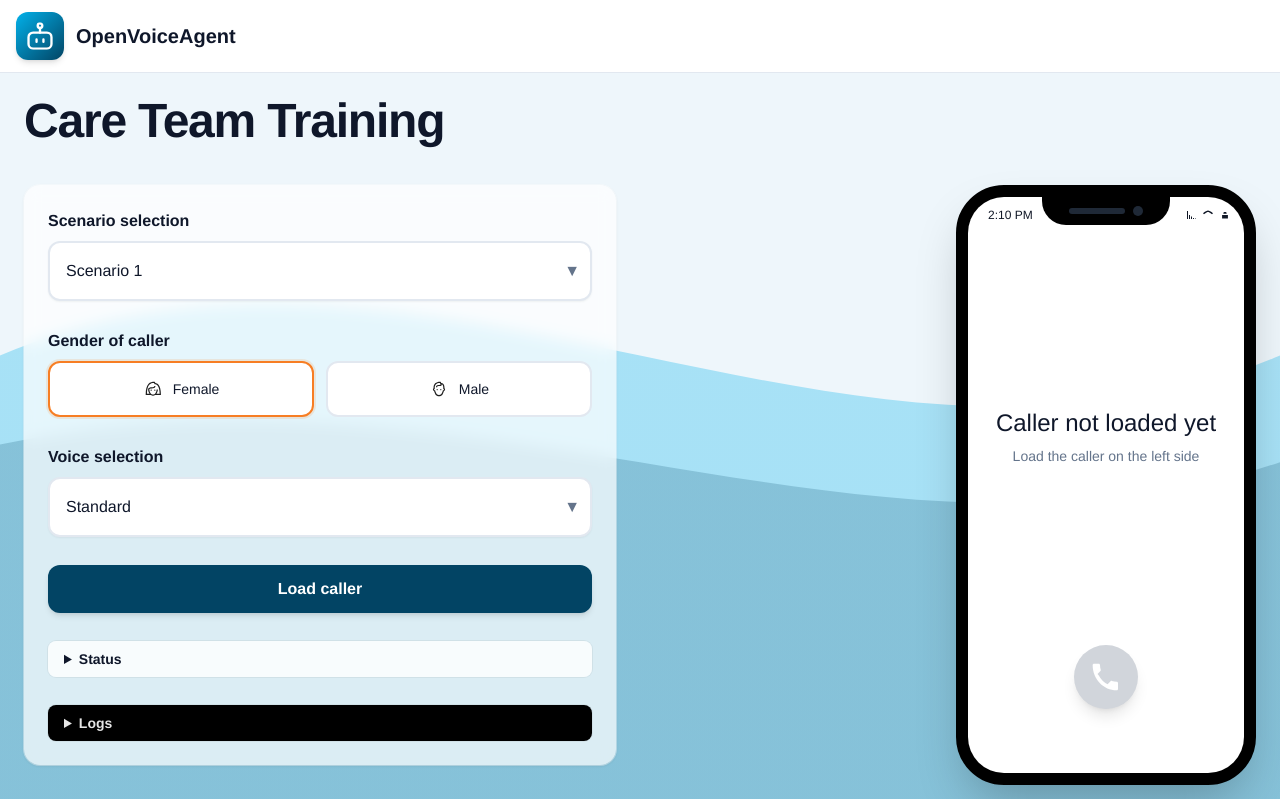
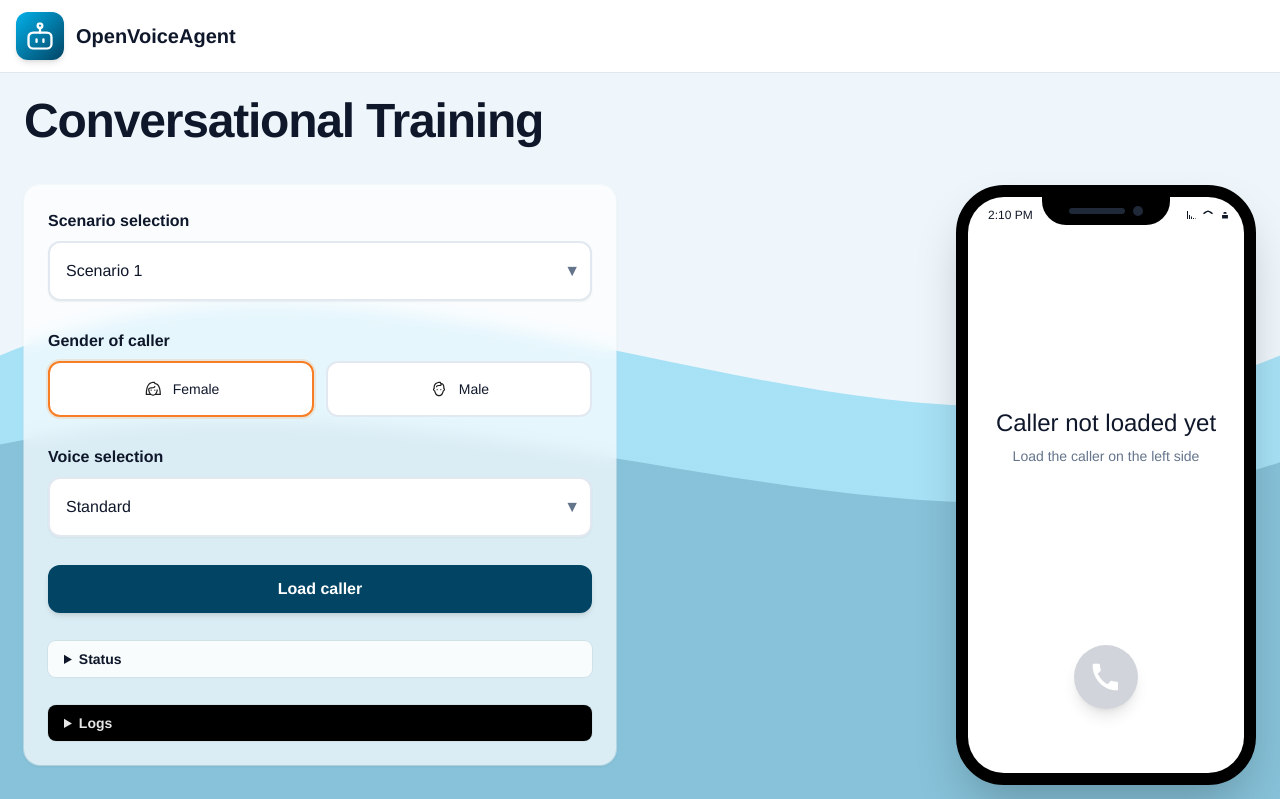
Before and after one commit to matteo-fregonara/OpenVoiceAgent, a Flask app: page / in a window 1280 px wide. Shown: the top 799 px of the page. Run offline with Flask 3, Linux system fonts and the light colour scheme; some libraries are stand-ins or nearby versions.

Commit message:
Change "care team training" to "conversational training"

```diff
--- a/templates/index.html
+++ b/templates/index.html
@@ -2,7 +2,7 @@
 <html lang="en">
   <head>
     <meta charset="utf-8" />
-    <title>Care Team Training</title>
+    <title>Conversational Training</title>
     <meta name="viewport" content="width=device-width,initial-scale=1" />
 
     <!-- Tailwind CDN (simple, no build step) -->
@@ -71,7 +71,7 @@
       <!-- Main -->
       <main class="flex-1">
         <div class="mx-auto max-w-7xl px-6 pb-14">
-          <h1 class="text-4xl md:text-5xl font-bold tracking-tight mt-6">Care Team Training</h1>
+          <h1 class="text-4xl md:text-5xl font-bold tracking-tight mt-6">Conversational Training</h1>
 
           <div class="mt-10 grid grid-cols-1 lg:grid-cols-2 gap-12 items-start">
             <!-- Left: Controls (from phone-trainer.tsx) -->
```
